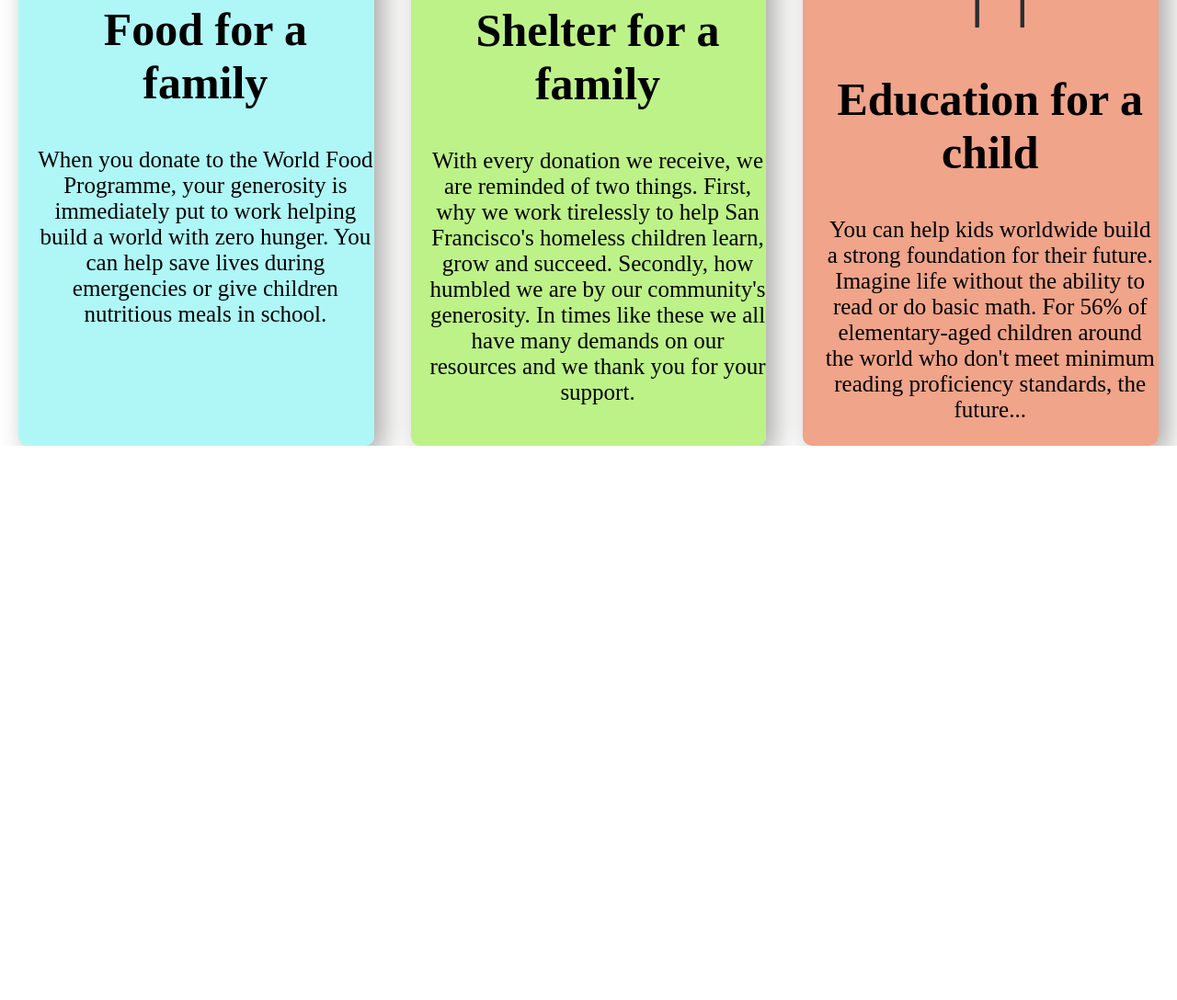
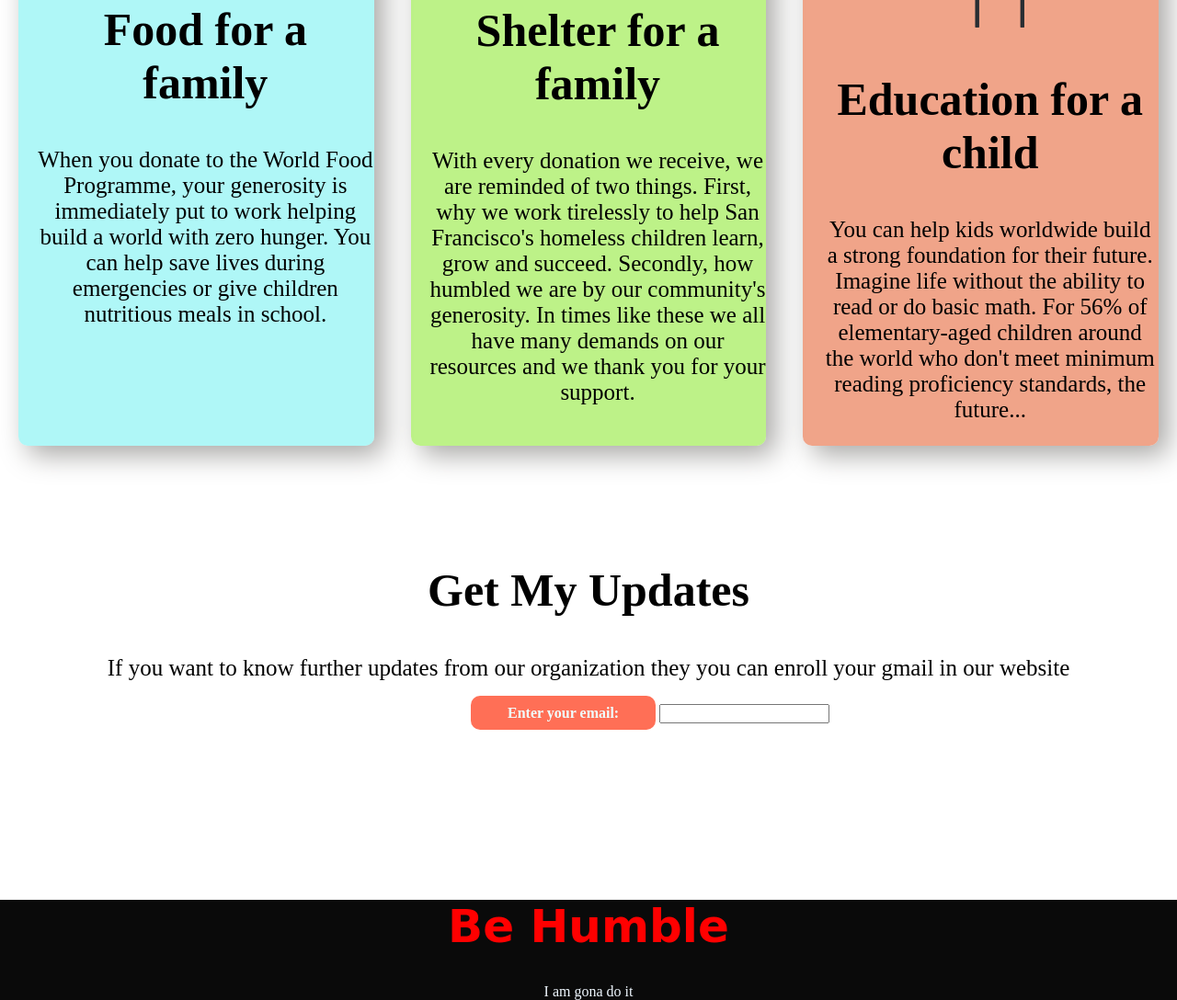
Before and after one commit to sojibpannashovon2/Donate-Today, a plain HTML site: page index.html in a window 1280 px wide. Shown: the part 1914-3002 px from the top of the page at 92% size. Before the commit the page ends 2399 px from the top, so only its background shows below. Drawn offline with Linux system fonts and the light colour scheme.

Commit message:
last submission

```diff
--- a/index.html
+++ b/index.html
@@ -132,11 +132,30 @@
     </section>
 
 
+    <section class="address-container">
+        <h1>Get My Updates</h1>
+        <p>If you want to know further updates from our organization they you can enroll your gmail in our website</p>
+
+        <div class="resize-button">
+            <label class="gmail-button" for="email">Enter your email:</label>
+            <input type="email" id="email" name="email">
+        </div>
+
+    </section>
+
+
 
 
 
 </body>
 
+<div class="footer-option">
+
+    <h1 class="humble-qoute">Be Humble</h1>
+    <footer>I am gona do it</footer>
+
+</div>
+
 
 
 </html>
--- a/style.css
+++ b/style.css
@@ -191,3 +191,45 @@
     background-color: rgba(235, 129, 91, 0.719);
 
 }
+
+.address-container {
+
+    margin-top: 10%;
+    text-align: center;
+}
+
+.gmail-button {
+
+    text-decoration: none;
+    background-color: rgba(255, 99, 71, 0.918);
+    color: azure;
+    font-weight: 600;
+    background-size: 10px 10px 10px;
+    padding: 10px 40px;
+    border-radius: 10px;
+    margin-bottom: 15%;
+
+    margin-top: 20%;
+
+
+
+
+}
+
+.resize-button {
+    text-align: justify;
+    margin-left: 40%;
+
+}
+
+.footer-option {
+    margin-top: 15%;
+    background-color: rgba(0, 0, 0, 0.959);
+    color: aliceblue;
+
+}
+
+.humble-qoute {
+    color: rgb(255, 0, 0);
+    font-family: cursive;
+}
```
